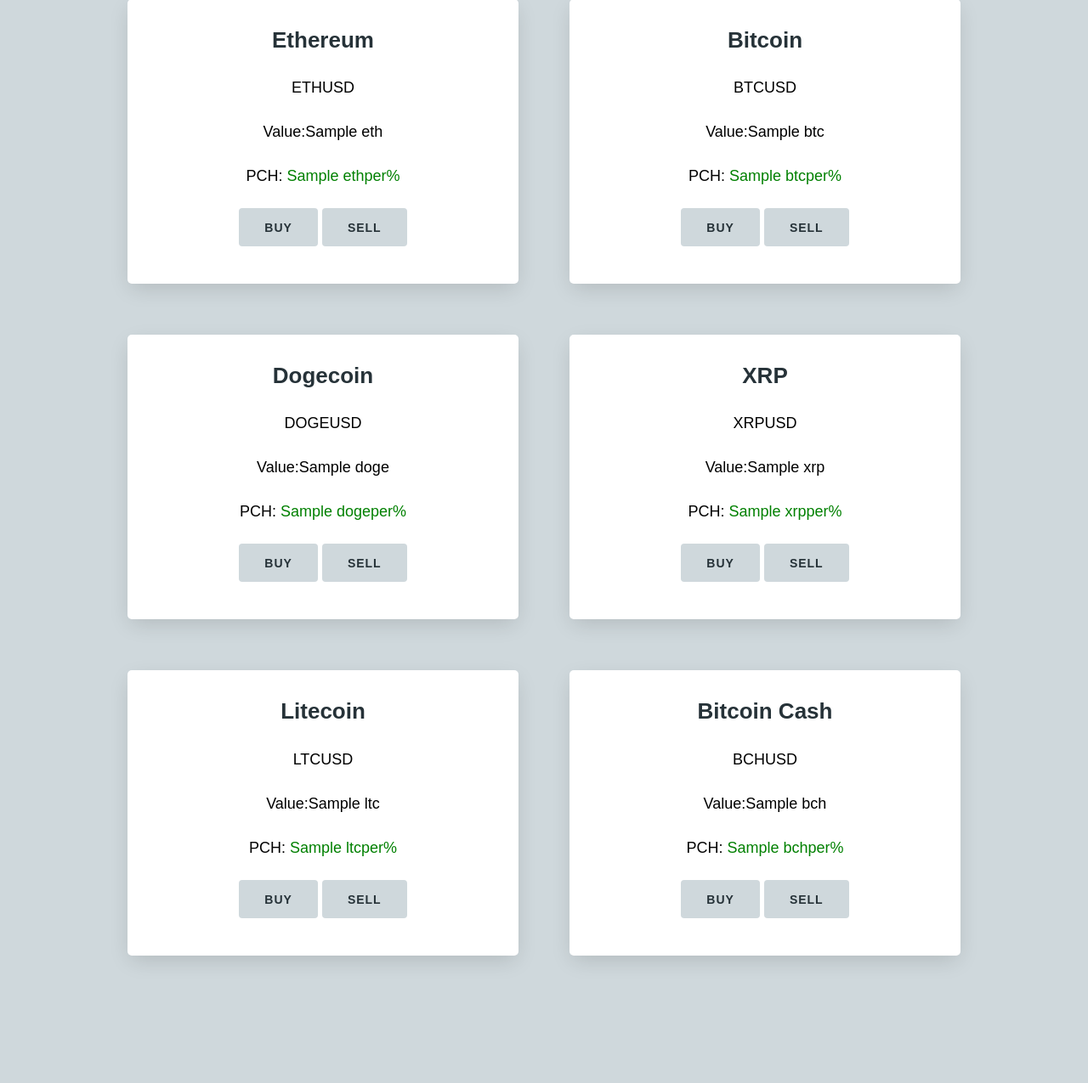
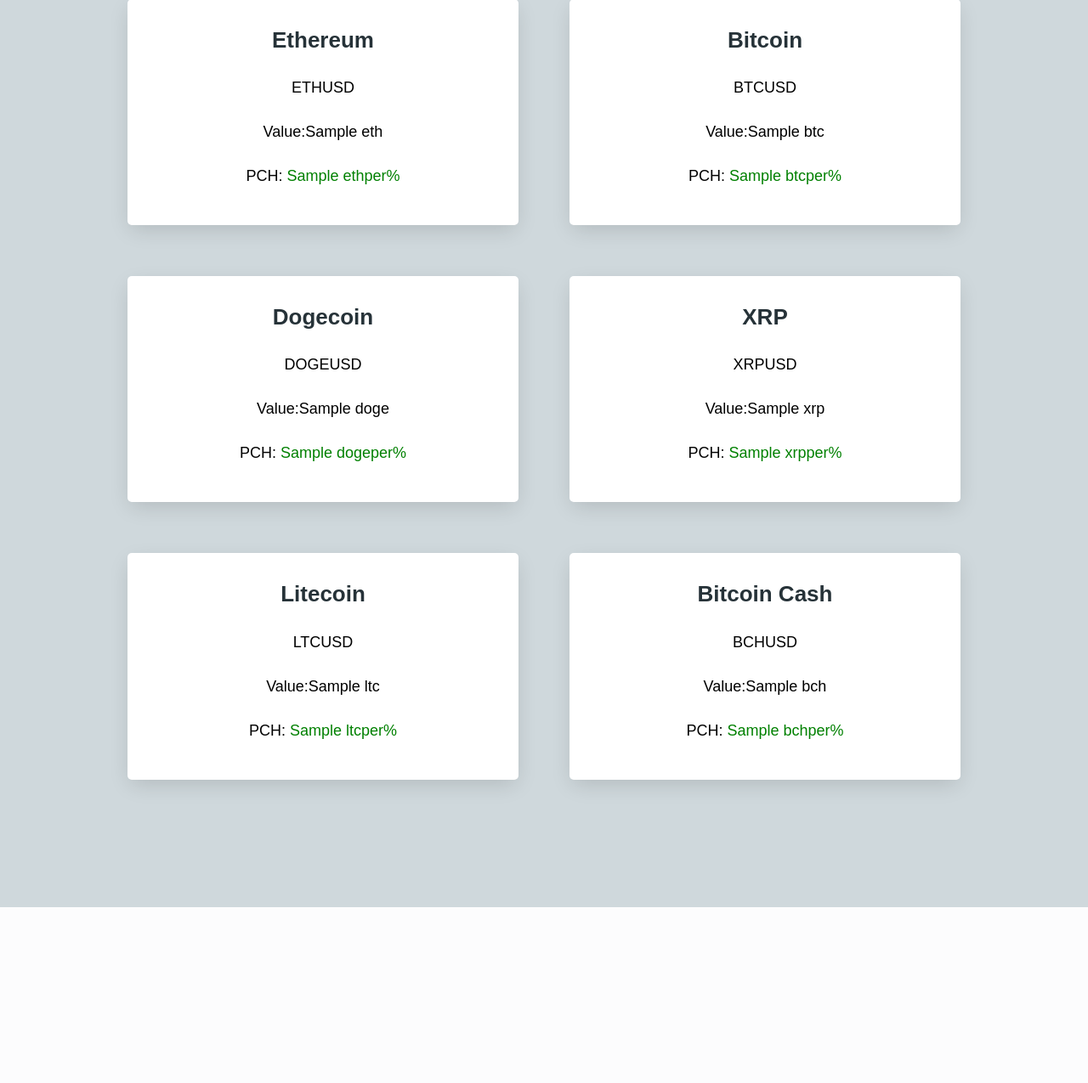
Before and after one commit to ZivAmram/mahat-project-app, a Flask app: template templates/market.html in a window 1280 px wide. Shown: the part 91-1366 px from the top of the page at 85% size. After the commit the page ends 1159 px from the top, so only its background shows below. Run offline with Flask 2, Linux system fonts and the light colour scheme; the template is opened without the code that fills it: most values are stand-ins (such as "Sample title", 1, 10 or a date in 2020).

Commit message:
removed buttons in market

```diff
--- a/templates/market.html
+++ b/templates/market.html
@@ -15,8 +15,8 @@
         {% endif %}
     </p>
     <div class="center">
-      <a href="/user/edit_collection" class="btn btn--secondary">buy</a>
-      <a href="/user/edit_collection" class="btn btn--secondary">sell</a>
+      <!-- <a href="/user/edit_collection" class="btn btn--secondary">buy</a>
+      <a href="/user/edit_collection" class="btn btn--secondary">sell</a> -->
     </div>
 
   </div>
@@ -33,8 +33,8 @@
         {% endif %}
     </p>
     <div class="center">
-      <a href="/user/edit_collection" class="btn btn--secondary">buy</a>
-      <a href="/user/edit_collection" class="btn btn--secondary">sell</a>
+      <!-- <a href="/user/edit_collection" class="btn btn--secondary">buy</a>
+      <a href="/user/edit_collection" class="btn btn--secondary">sell</a> -->
     </div>
 
   </div>
@@ -51,8 +51,8 @@
         {% endif %}
     </p>
     <div class="center">
-      <a href="/user/edit_collection" class="btn btn--secondary">buy</a>
-      <a href="/user/edit_collection" class="btn btn--secondary">sell</a>
+      <!-- <a href="/user/edit_collection" class="btn btn--secondary">buy</a>
+      <a href="/user/edit_collection" class="btn btn--secondary">sell</a> -->
     </div>
 
   </div>
@@ -69,8 +69,8 @@
         {% endif %}
     </p>
     <div class="center">
-      <a href="/user/edit_collection" class="btn btn--secondary">buy</a>
-      <a href="/user/edit_collection" class="btn btn--secondary">sell</a>
+      <!-- <a href="/user/edit_collection" class="btn btn--secondary">buy</a>
+      <a href="/user/edit_collection" class="btn btn--secondary">sell</a> -->
     </div>
 
   </div>
@@ -87,8 +87,8 @@
         {% endif %}
     </p>
     <div class="center">
-      <a href="/user/edit_collection" class="btn btn--secondary">buy</a>
-      <a href="/user/edit_collection" class="btn btn--secondary">sell</a>
+      <!-- <a href="/user/edit_collection" class="btn btn--secondary">buy</a>
+      <a href="/user/edit_collection" class="btn btn--secondary">sell</a> -->
     </div>
 
   </div>
@@ -105,8 +105,8 @@
         {% endif %}
     </p>
     <div class="center">
-      <a href="/user/edit_collection" class="btn btn--secondary">buy</a>
-      <a href="/user/edit_collection" class="btn btn--secondary">sell</a>
+      <!-- <a href="/user/edit_collection" class="btn btn--secondary">buy</a>
+      <a href="/user/edit_collection" class="btn btn--secondary">sell</a> -->
     </div>
   </div>
 </div>
```
Also changed, not shown: templates/dashboard.html (+7 -5 lines).
